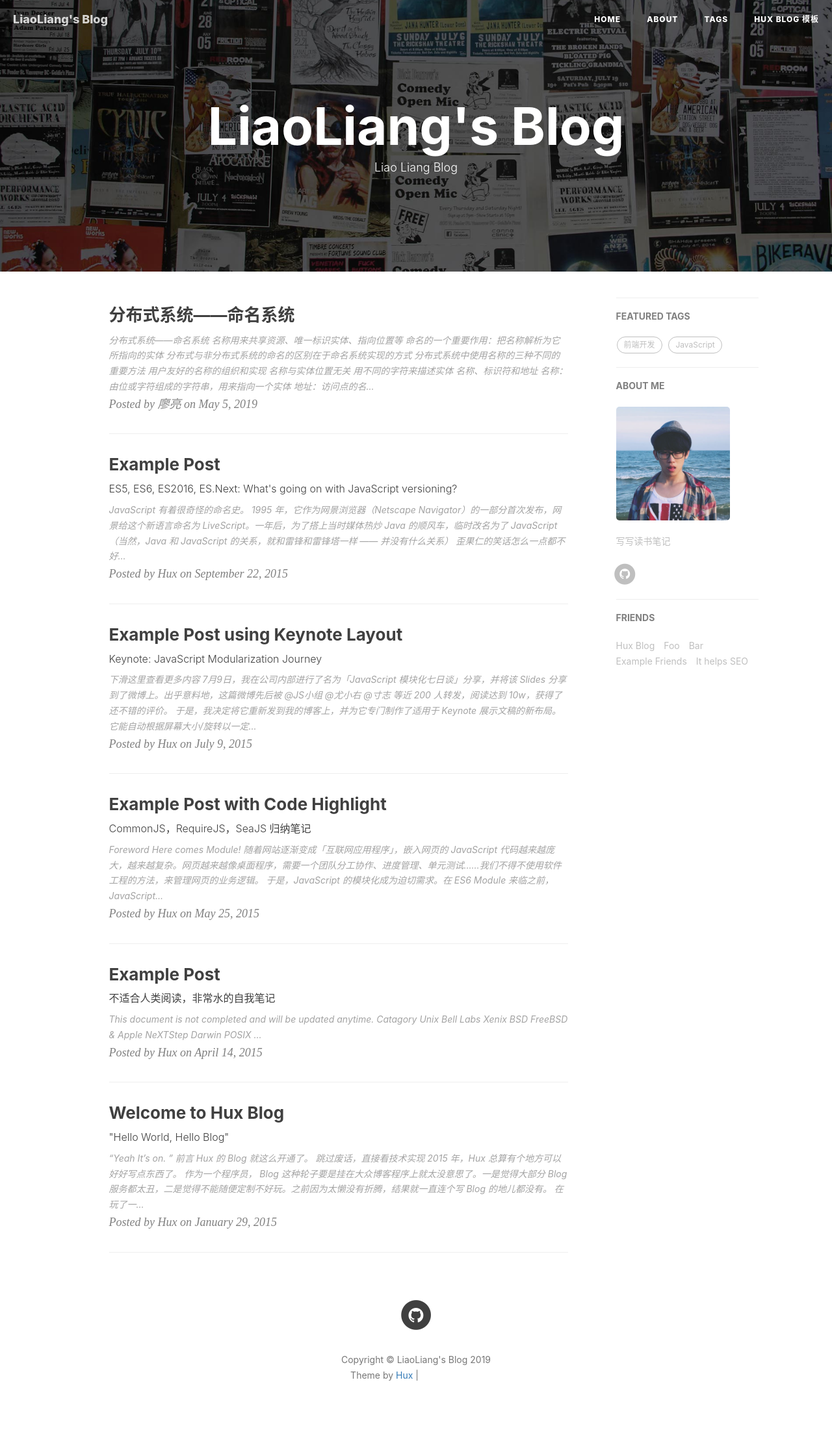
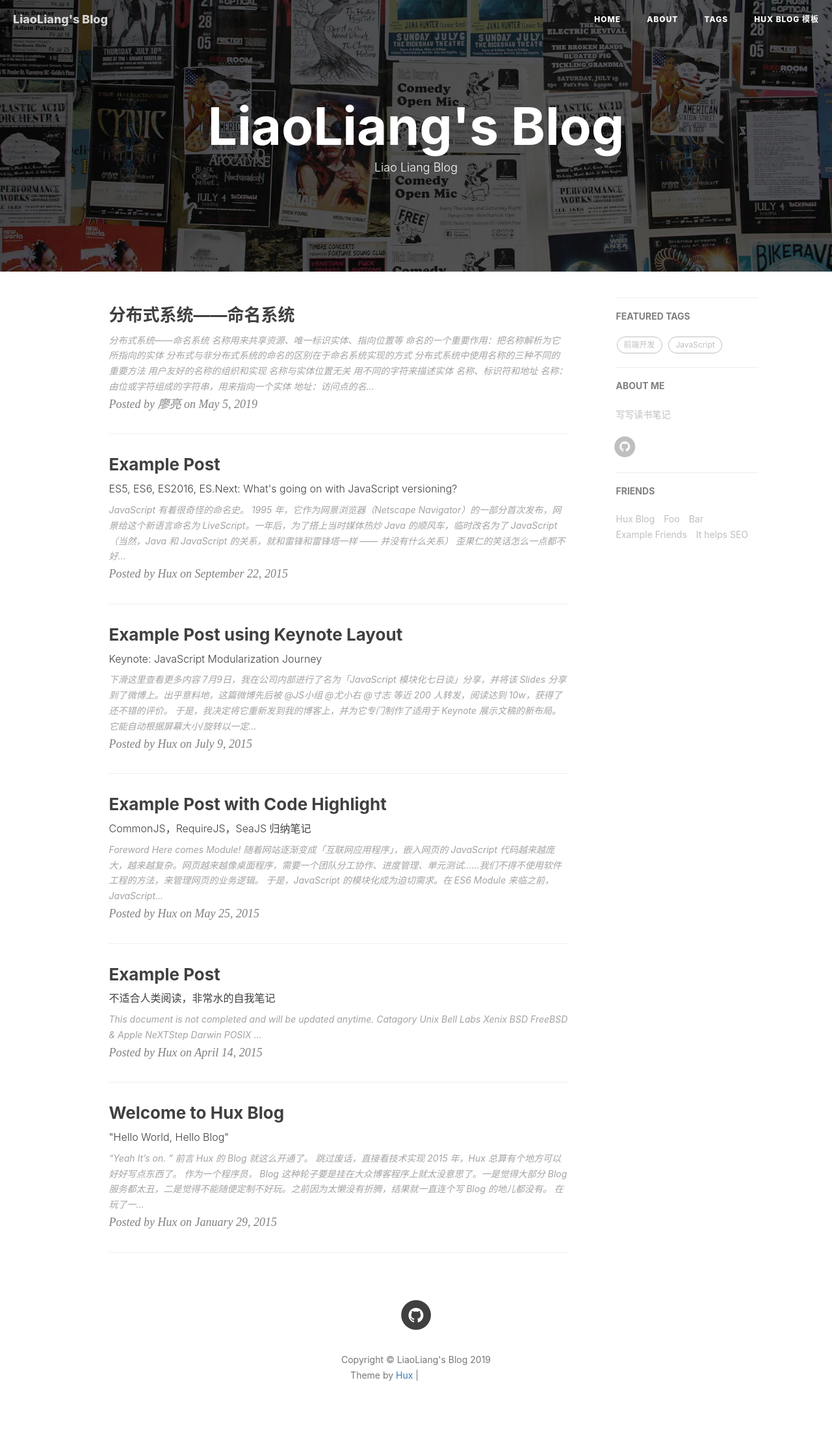
Before and after one commit to Liang-Liao/Liang-Liao.github.io, a Jekyll site: the page built from index.html, in a window 1280 px wide. Shown: the whole page at 65% size. Built offline with Jekyll 4.4.1, drawn with Linux system fonts in a browser that asks for light colours; nearby versions of some CDN libraries; the list of posts is cut into pages by our own code; comment, search, counter and statistics services are not loaded; grey boxes are pictures that could not be loaded.

```diff
--- a/_config.yml
+++ b/_config.yml
@@ -70,7 +70,7 @@ ga_domain:
 # Sidebar settings
 sidebar: true                           # whether or not using Sidebar.
 sidebar-about-description: "写写读书笔记"
-sidebar-avatar: /img/avatar-hux.jpg      # use absolute URL, seeing it's used in both `/` and `/about/`
+sidebar-avatar:      # use absolute URL, seeing it's used in both `/` and `/about/`
 
 
 
--- a/_layouts/keynote.html
+++ b/_layouts/keynote.html
@@ -66,7 +66,7 @@ layout: default
                     style="text-align: right"
                     data-thread-key="{{page.id}}" data-title="{{page.title}}"
                     data-images="{{ site.url }}{{site.baseurl}}/{% if page.header-img %}{{ page.header-img }}{% else %}{{ site.header-img }}{% endif %}"
-                    data-content="{{ content | strip_html | truncate:80 }} | Hux Blog，@Hux黄玄 的个人博客"
+                    data-content="{{ content | strip_html | truncate:80 }} | LiaoLiang Blog，@liaoliang 的个人博客"
                     data-url="{{site.url}}{{site.baseurl}}{{page.url}}">
                     <div class="ds-share-inline">
                       <ul  class="ds-share-icons-16">
```
